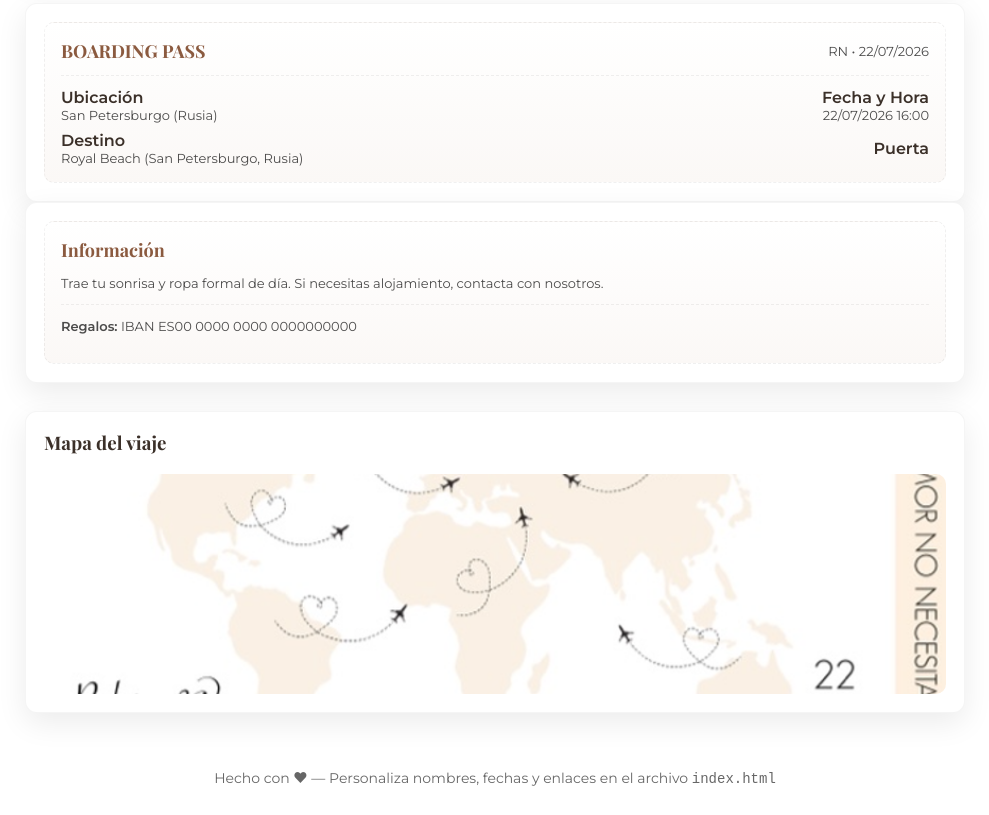
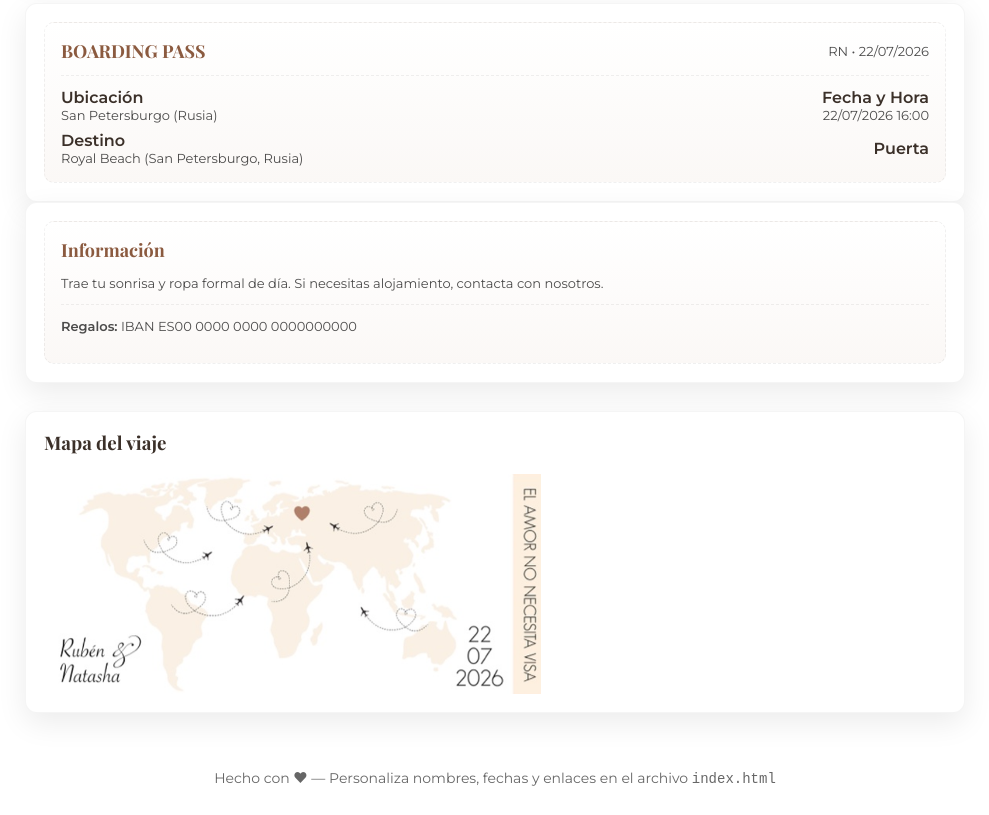
Before and after one commit to rubenmoreno19/Invitacion-Boda, a plain HTML site: page index.html in a window 1280 px wide. Shown: the part 744-1559 px from the top of the page, without its empty margins (145-1134 px from the left). Drawn offline with nearby package versions, Linux system fonts and the light colour scheme.

Commit message:
Update index.html

```diff
--- a/index.html
+++ b/index.html
@@ -204,7 +204,7 @@ body{margin:0;font-family:Montserrat,system-ui,-apple-system,Segoe UI,Roboto,Hel
       <div class="card">
         <h3 style="margin-top:0; font-family:'Playfair Display', serif;">Mapa del viaje</h3>
         <div class="map-illustration" style="display: flex; gap: 10px;">
-		  <img src="mapa.png" alt="map illustration" style="width:100%; height:220px; object-fit:cover; opacity:.95" />
+		  <img src="mapa.png" alt="map illustration" style="height:220px; object-fit:cover; opacity:.95" />
         </div>
       </div>
     </section>
```
